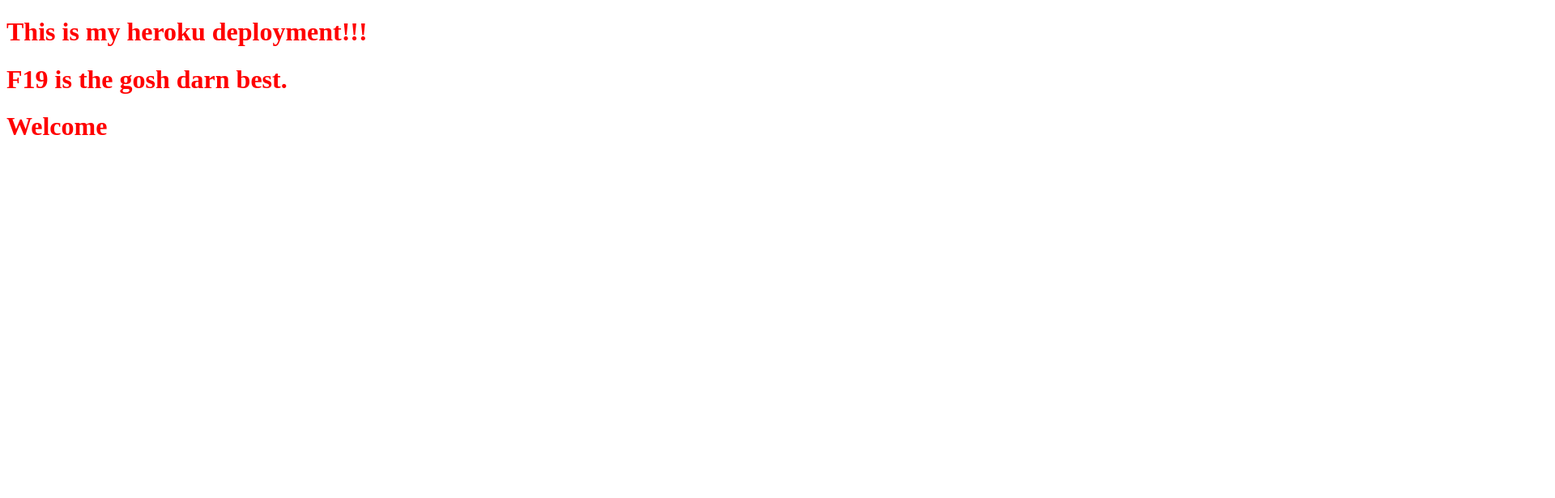
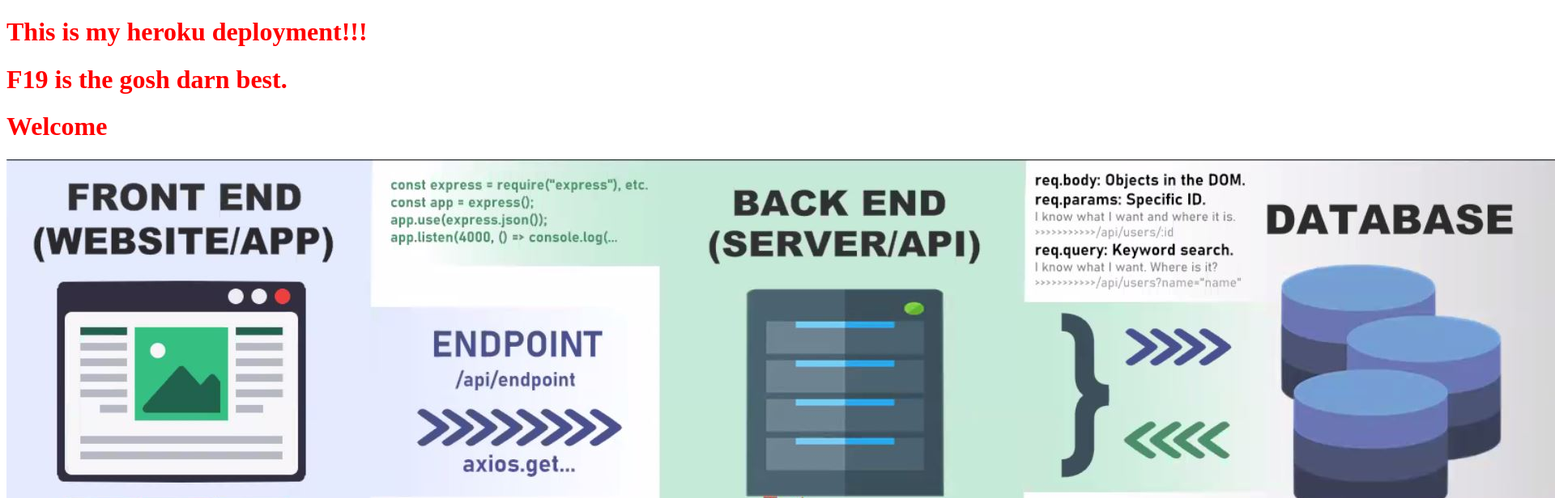
Before and after one commit to bridgecrew-perf6/deployment-demo-37, a website: page public/index.html in a window 1280 px wide. Shown: the top 616 px of the page at 81% size, 1920 px wide, since content can reach past the window. Drawn offline with Linux system fonts and the light colour scheme.

Commit message:
image added

```diff
--- a/public/index.html
+++ b/public/index.html
@@ -12,5 +12,6 @@
     <h1>This is my heroku deployment!!!</h1>
     <h1>F19 is the gosh darn best.</h1>
     <h1>Welcome</h1>
+    <img src="../images/qqwqqw.jpg" />
   </body>
 </html>
--- a/server/server.js
+++ b/server/server.js
@@ -9,6 +9,8 @@
 
 app.use(express.static(path.join(__dirname, "../public")));
 //app.use("/styles", express.static(path.join(__dirname, "../public/index.css")));
+
+app.use("/images", express.static(path.join(__dirname, "../images")));
 
 //Endpoints
 // app.get("/", function (req, res) {
```
Also changed, not shown: images/qqwqqw.JPG (added).
